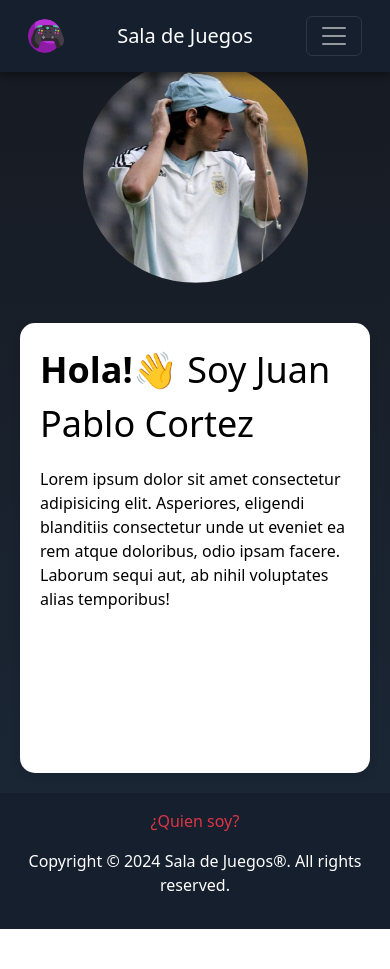
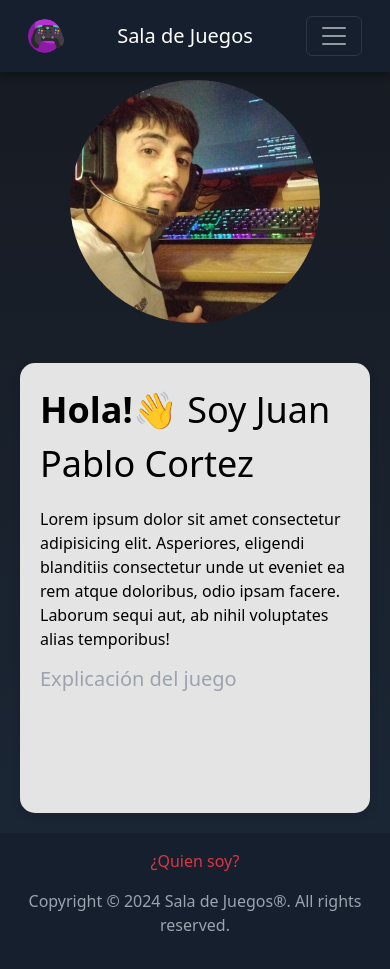
Before and after one commit to JpCortezF/SalaDeJuegos, an Angular app: page /about-me in a window 390 px wide. Before the commit the page ends 929 px from the top, so only its background shows below. Built offline with nearby package versions, Linux system fonts and the light colour scheme.

Commit message:
1er Sprint entregado

```diff
--- a/src/app/app.component.html
+++ b/src/app/app.component.html
@@ -18,11 +18,11 @@
 
 <router-outlet/>
 
-<footer class="text-muted">
+<footer>
     <div class="container">
       <p class="route-about-me">
         <a href="/about-me">¿Quien soy?</a>
       </p>
-      <p style="color: white;">Copyright &copy; 2024 Sala de Juegos®. All rights reserved.</p>
+      <p class="Copyright">Copyright &copy; 2024 Sala de Juegos®. All rights reserved.</p>
     </div>
 </footer>
--- a/src/app/app.component.scss
+++ b/src/app/app.component.scss
@@ -20,3 +20,7 @@
     color: white;
     text-decoration: none;
   }
+
+.Copyright{
+    color: rgb(156 163 175);
+}
--- a/src/app/components/about-me/about-me.component.html
+++ b/src/app/components/about-me/about-me.component.html
@@ -1,11 +1,12 @@
 <div class="container">
     <div class="photo">
-      <img src="Messi.jpeg" alt="Yo">
+      <img src="Foto-about-me.jpeg" alt="Yo">
     </div>
     <div class="about-me">
       <div class="content">
         <p class="headline"><b>Hola!</b>👋 Soy Juan Pablo Cortez</p>
         <p>Lorem ipsum dolor sit amet consectetur adipisicing elit. Asperiores, eligendi blanditiis consectetur unde ut eveniet ea rem atque doloribus, odio ipsam facere. Laborum sequi aut, ab nihil voluptates alias temporibus!</p>
+        <h5 class="headline-game">Explicación del juego</h5>
       </div>
     </div>
   </div>
--- a/src/app/components/about-me/about-me.component.scss
+++ b/src/app/components/about-me/about-me.component.scss
@@ -3,7 +3,7 @@
     flex-wrap: wrap;
     justify-content: center;
     align-items: center;
-    height: 100vh;
+    min-height: calc(100vh - 200px);
     padding: 20px;
     gap: 20px;
 }
@@ -14,13 +14,12 @@
 
 .photo img {
     border-radius: 50%;
-    width: 100%;
-    max-width: 350px;
+    max-width: 430px;
     height: auto;
   }
 
   .about-me {
-    background-color: white;
+    background-color: rgb(228, 228, 228);
     border-radius: 15px;
     padding: 20px;
     box-shadow: 0px 4px 10px rgba(0, 0, 0, 0.1);
@@ -39,15 +38,22 @@
     font-size: 36px;
   }
 
+  .headline-game{
+    color: rgb(156 163 175);
+  }
+
   .content p{
     color: black;
   }
 
 
   @media (max-width: 1200px){
-    .photo img {
-        max-width: 325px;
-        margin-top: 40px;
+    .photo{
+      margin-top: 60px;
+    }
+
+    .photo img{
+      max-width: 350px;
     }
   }
 
@@ -62,9 +68,9 @@
       margin-bottom: 20px;
     }
 
-    .photo {
-        width: 225px;
-      }
+    .photo img{
+      max-width: 250px;
+    }
 
     .about-me {
         flex: 1 1 300px;
--- a/src/app/components/home/home.component.html
+++ b/src/app/components/home/home.component.html
@@ -1,4 +1,4 @@
-<div class="container" style="height: 100vh;">
+<div class="container">
   <a class="photo-game" href="#">
     <img src="preguntados.webp" alt="">
     <h3>Preguntados</h3>
--- a/src/app/components/home/home.component.scss
+++ b/src/app/components/home/home.component.scss
@@ -3,7 +3,7 @@
 }
 
 h3 {
-  color: white;
+  color: rgb(156 163 175);
   font-size: 17px;
   line-height: 24px;
   font-weight: 700;
@@ -12,11 +12,12 @@ h3 {
 
 .container {
   width: 100%;
-  height: 100%;
+  min-height: calc(100vh - 200px);
   display: flex;
   flex-wrap: wrap;
   align-items: center;
   justify-content: center;
+  padding-top: 4.3rem;
 }
 
 .photo-game{
@@ -42,3 +43,9 @@ h3 {
 .photo-game img:hover {
   box-shadow: 0px 8px 16px rgba(0, 0, 0, 0.3);
 }
+
+@media (max-width: 768px) {
+  .container {
+    padding-top: 6.25rem;
+  }
+}
```
Also changed, not shown: public/Foto-about-me.jpeg (added).
